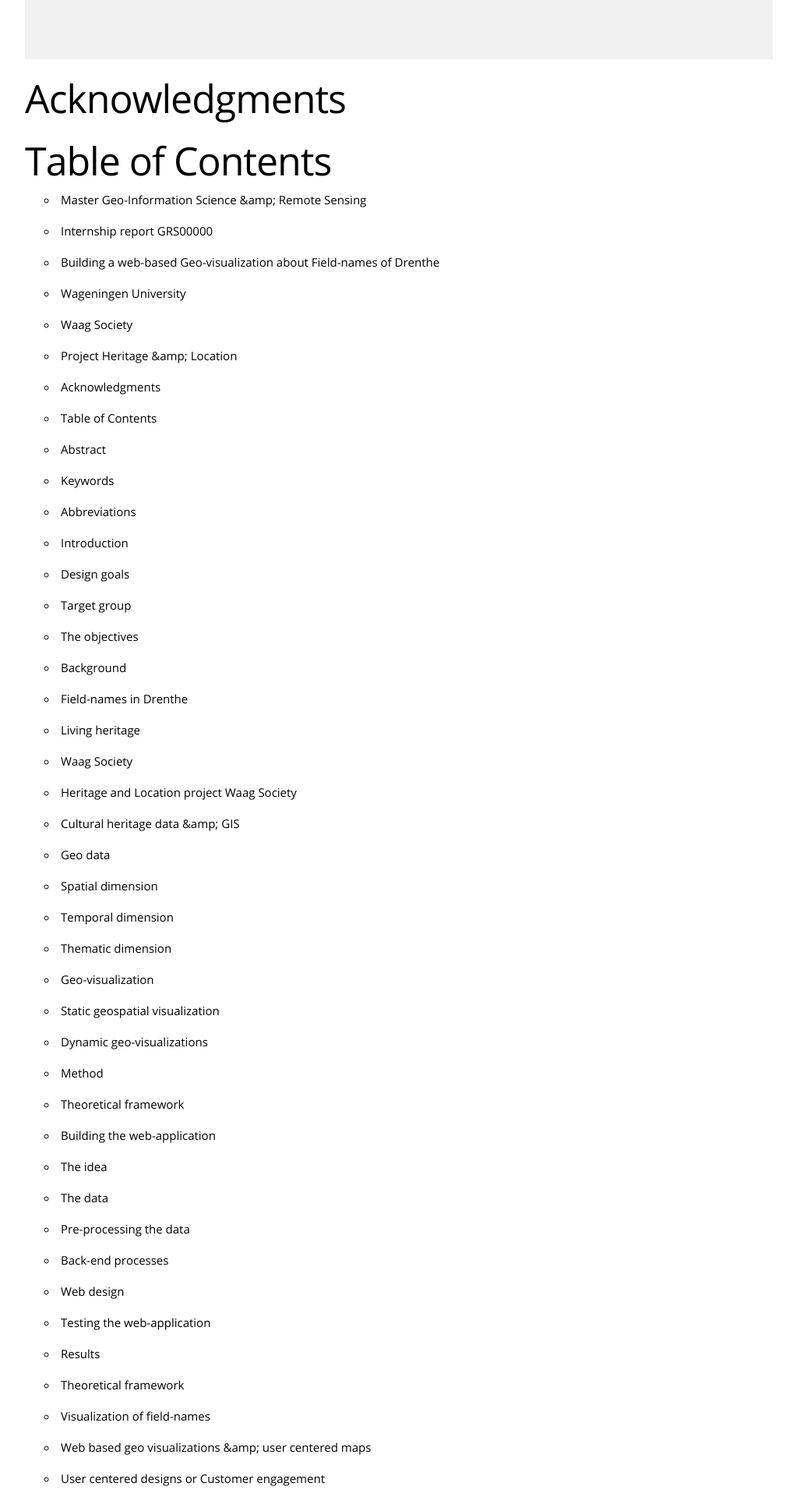
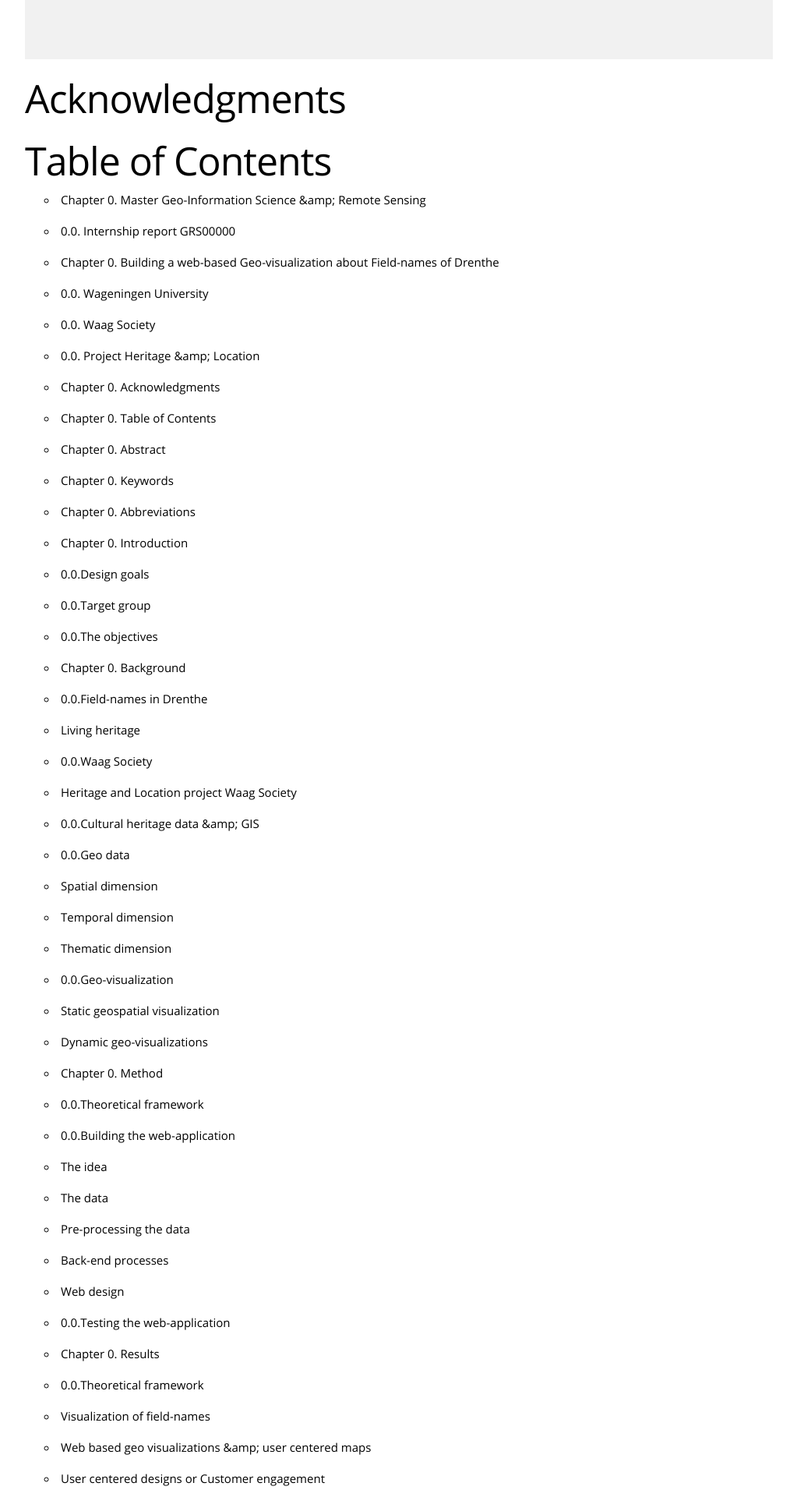
Before and after one commit to NieneB/InternshipReport, a Jekyll site: the page built from index.md, in a window 1280 px wide. Shown: the part 1912-3832 px from the top of the page at 78% size, without its empty margins (128-1151 px from the left). Built offline with Jekyll 4.4.1, drawn with Linux system fonts in a browser that asks for light colours; some web fonts are replaced.

Commit message:
toc style

```diff
--- a/css/style.css
+++ b/css/style.css
@@ -244,6 +244,22 @@
   content: 'Code snippet ' counter(snippets) ".  ";
 }
 
+.toc-h1{
+  counter-reset: toc-h2;
+}
+.toc-h2{
+  counter-reset:toc-h3;
+}
+
+.toc-h1:before {
+  content: "Chapter " counter(chapters) ". ";
+  counter-increment: toc-h1;
+  counter-reset: toc-h2;
+}
+
+.toc-h2:before{
+  content: counter(chapters) "." counter(toc-h2) ".";
+}
 
 #titlePage{
   font-size: 4.0rem;
```
